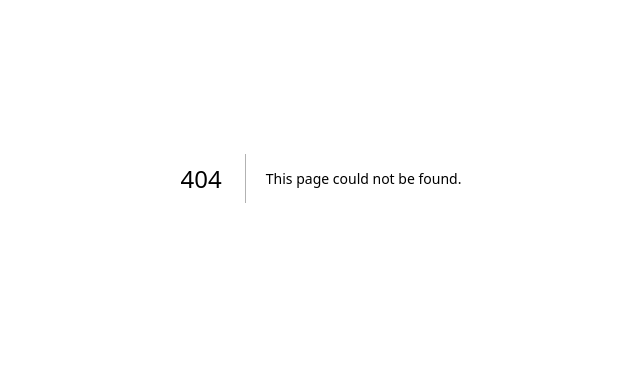
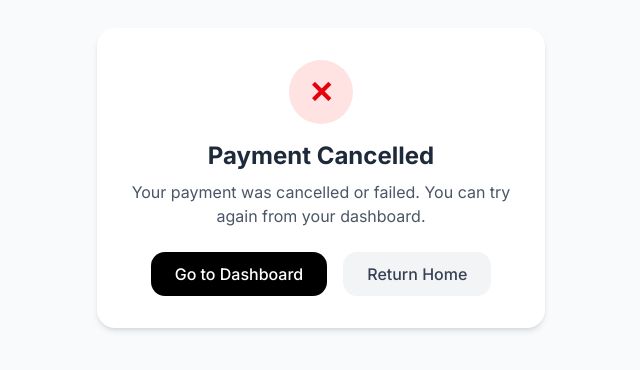
Before and after one commit to Ismail-Munna/RENT-NEST-FRONTEND-5, a Next.js app: page /payment/cancel in a window 1280 px wide. Before the commit this address had no page. Shown: the part 222-592 px from the top of the page, without its empty margins (319-959 px from the left). Built offline with nearby package versions, Linux system fonts and the light colour scheme.

Commit message:
payment sucess

```diff
--- a/app/(dashboardGroup)/dashboard/tenant/_components/TenantCheckoutButton.tsx
+++ b/app/(dashboardGroup)/dashboard/tenant/_components/TenantCheckoutButton.tsx
@@ -29,6 +29,8 @@ export function TenantCheckoutButton({ rentalRequestId, amount }: TenantCheckout
                     amount,
                     method: "CARD",
                     provider: "STRIPE",
+                    successUrl: `${window.location.origin}/payment/success`,
+                    cancelUrl: `${window.location.origin}/payment/cancel`,
                 }),
             });
 
--- /dev/null
+++ b/app/payment/cancel/page.tsx
@@ -0,0 +1,33 @@
+"use client";
+
+import Link from "next/link";
+
+export default function PaymentCancelPage() {
+  return (
+    <div className="flex flex-col items-center justify-center min-h-screen bg-gray-50 px-4">
+      <div className="bg-white p-8 rounded-2xl shadow-md max-w-md w-full text-center">
+        <div className="w-16 h-16 bg-red-100 text-red-600 rounded-full flex items-center justify-center mx-auto mb-4 text-3xl font-bold">
+          ✕
+        </div>
+        <h1 className="text-2xl font-bold text-gray-800 mb-2">Payment Cancelled</h1>
+        <p className="text-gray-600 mb-6">
+          Your payment was cancelled or failed. You can try again from your dashboard.
+        </p>
+        <div className="flex gap-4 justify-center">
+          <Link
+            href="/dashboard/tenant"
+            className="bg-black text-white px-6 py-2.5 rounded-xl font-medium hover:opacity-90 transition"
+          >
+            Go to Dashboard
+          </Link>
+          <Link
+            href="/"
+            className="bg-gray-100 text-gray-700 px-6 py-2.5 rounded-xl font-medium hover:bg-gray-200 transition"
+          >
+            Return Home
+          </Link>
+        </div>
+      </div>
+    </div>
+  );
+}
--- a/components/shared/PropertyCard.tsx
+++ b/components/shared/PropertyCard.tsx
@@ -18,9 +18,16 @@ export function PropertyCard({ property }: PropertyCardProps) {
     const fallbackImage = "https://images.unsplash.com/photo-1560448204-e02f11c3d0e2?q=80&w=1000&auto=format&fit=crop";
 
     const imagesList = Array.isArray(property?.images) ? property.images : [];
+
+    const isValidImageSrc = (src: string) => {
+        if (!src) return false;
+        const trimmed = src.trim();
+        return trimmed.startsWith('http://') || trimmed.startsWith('https://') || trimmed.startsWith('/');
+    };
+
     const defaultImage =
-        imagesList.length > 0 && typeof imagesList[0] === "string" && imagesList[0].trim() !== ""
-            ? imagesList[0]
+        imagesList.length > 0 && typeof imagesList[0] === "string" && isValidImageSrc(imagesList[0])
+            ? imagesList[0].trim()
             : fallbackImage;
 
     const [imgSrc, setImgSrc] = useState(defaultImage);
```
Also changed, not shown: 1 other file (tests, documents, lock files or other folders).
